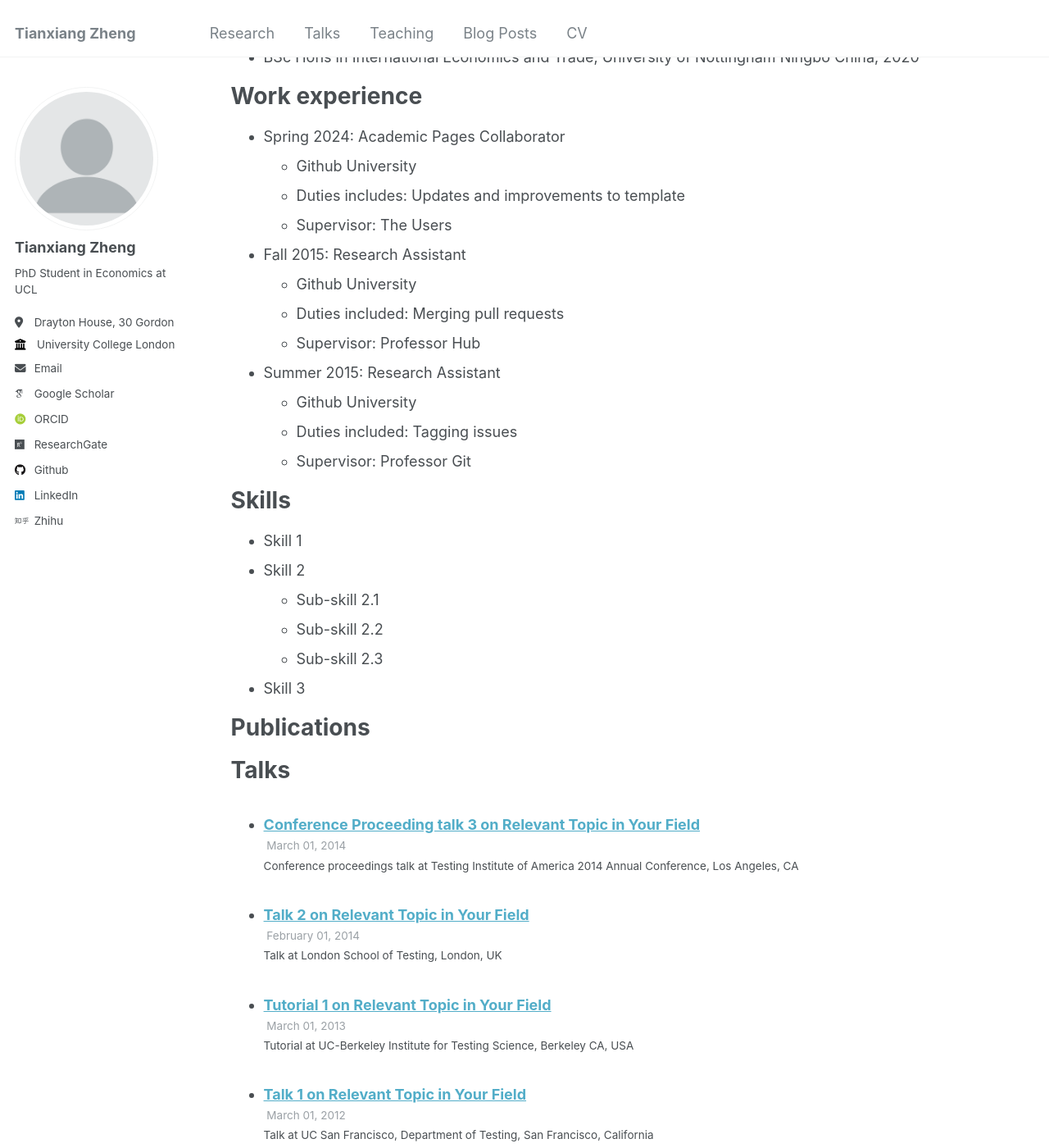
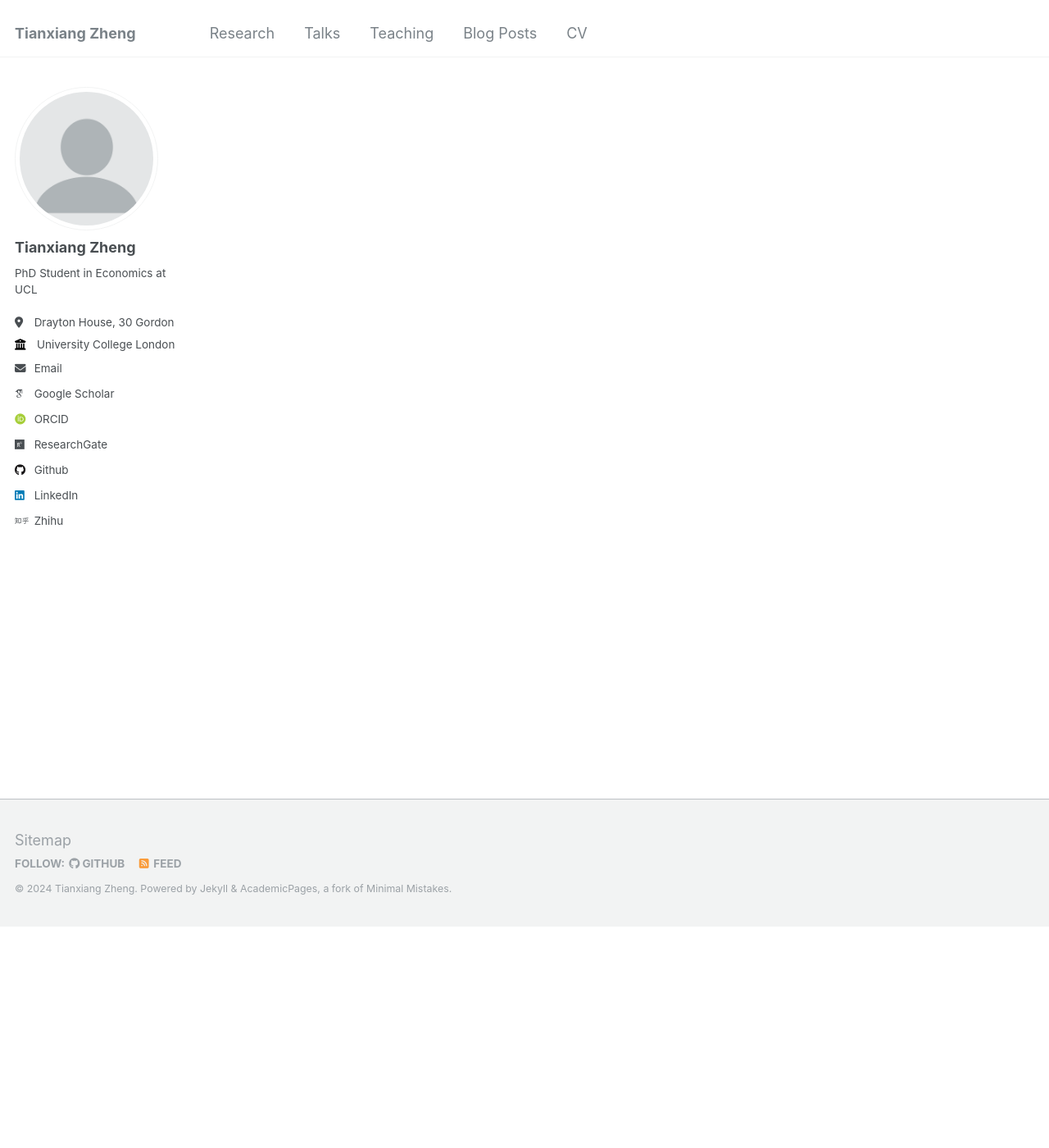
Before and after one commit to zhengtxecon/zhengtxecon.github.io, a Jekyll site: the page built from _pages/cv.md, in a window 1280 px wide and 1400 px high, scrolled down 270 px. Shown: the whole window at 82% size. Built offline with Jekyll 4.4.1, drawn with Linux system fonts in a browser that asks for light colours; some web fonts are replaced; some of the changed text lies outside the part shown.

Commit message:
update cv

```diff
--- a/_pages/cv.md
+++ b/_pages/cv.md
@@ -10,57 +10,3 @@ redirect_from:
 {% include base_path %}
 
 CV in pdf format is available [here](https://zhengtxecon.github.io/files/tianxiang_cv.pdf).
-
-Education
-======
-* PhD in Economics, UCL, 2028 (expected)
-* MSc in Economics, LSE, 2022
-* BSc Hons in International Economics and Trade, University of Nottingham Ningbo China, 2020
-
-Work experience
-======
-* Spring 2024: Academic Pages Collaborator
-  * Github University
-  * Duties includes: Updates and improvements to template
-  * Supervisor: The Users
-
-* Fall 2015: Research Assistant
-  * Github University
-  * Duties included: Merging pull requests
-  * Supervisor: Professor Hub
-
-* Summer 2015: Research Assistant
-  * Github University
-  * Duties included: Tagging issues
-  * Supervisor: Professor Git
-
-Skills
-======
-* Skill 1
-* Skill 2
-  * Sub-skill 2.1
-  * Sub-skill 2.2
-  * Sub-skill 2.3
-* Skill 3
-
-Publications
-======
-  <ul>{% for post in site.publications reversed %}
-    {% include archive-single-cv.html %}
-  {% endfor %}</ul>
-
-Talks
-======
-  <ul>{% for post in site.talks reversed %}
-    {% include archive-single-talk-cv.html  %}
-  {% endfor %}</ul>
-
-Teaching
-======
-  <ul>{% for post in site.teaching reversed %}
-    {% include archive-single-cv.html %}
-  {% endfor %}</ul>
-
-Service and leadership
-======
-* Currently signed in to 43 different slack teams
```
